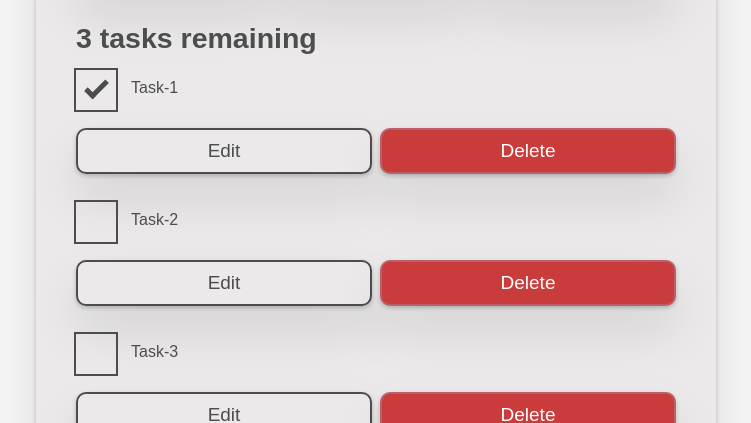
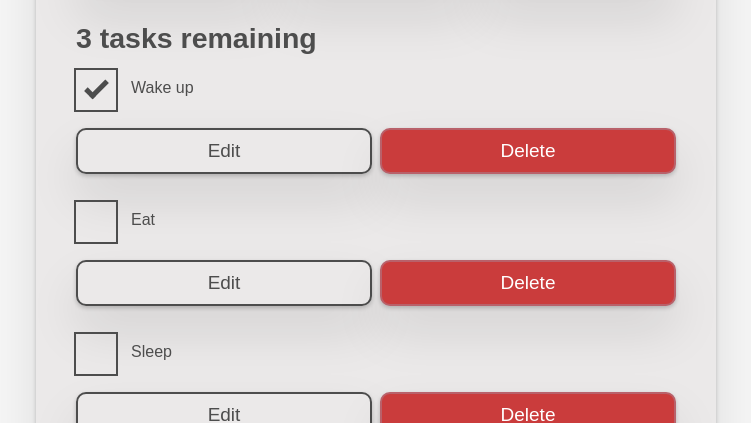
Before and after one commit to elis-11/react-todolist, a React (Create React App) app: page / in a window 1280 px wide. Shown: the part 387-810 px from the top of the page, without its empty margins (264-1015 px from the left). Built offline with nearby package versions, Linux system fonts and the light colour scheme.

Commit message:
modified index.js

```diff
--- a/src/index.js
+++ b/src/index.js
@@ -3,9 +3,9 @@ import ReactDOM from 'react-dom';
 import App from './App.jsx';
 
 const DATA = [
-  { id: "todo-0", name: "Task-1", completed: true },
-  { id: "todo-1", name: "Task-2", completed: false },
-  { id: "todo-2", name: "Task-3", completed: false }
+  { id: "todo-0", name: "Wake up", completed: true },
+  { id: "todo-1", name: "Eat", completed: false },
+  { id: "todo-2", name: "Sleep", completed: false },
 ];
 
 ReactDOM.render(
```
